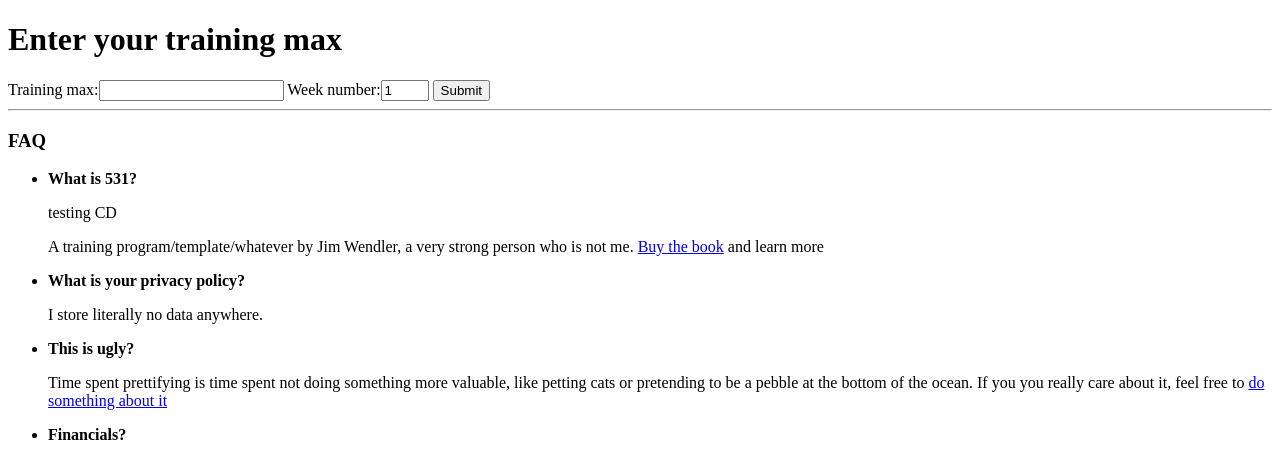
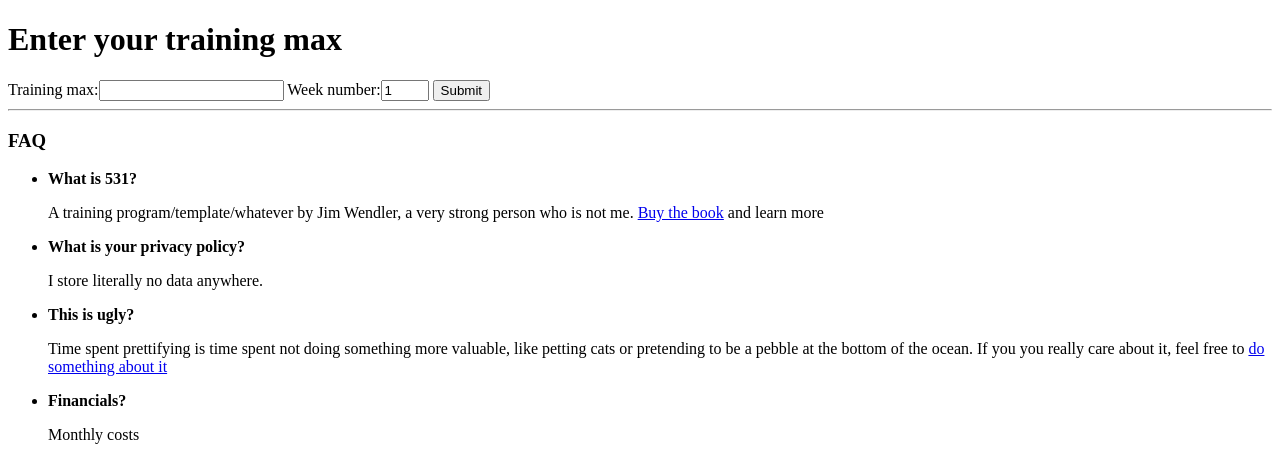
Before and after one commit to JonathanMeans/imtoodumbtofigureout531onmyown, a Django app: page / in a window 1280 px wide. Shown: the top 461 px of the page. Run offline with Django 3.2, Linux system fonts and the light colour scheme.

Commit message:
Remove testing text and force reset before pull to prevent stupid blockers

```diff
--- a/five_three_one/templates/home.html
+++ b/five_three_one/templates/home.html
@@ -45,7 +45,6 @@
 <h3>FAQ</h3>
 <ul>
     <li><p><strong>What is 531?</strong></p>
-        <p>testing CD</p>
         <p>A training program/template/whatever by Jim Wendler, a very strong person who is not me.
             <a href="https://www.amazon.com/Simplest-Effective-Training-System-Strength-ebook/dp/B00AJ8CIQM/ref=sr_1_2?dchild=1&keywords=531&qid=1610818462&sr=8-2">Buy the book</a> and learn more</p>
     </li>
```
Also changed, not shown: 1 other file.
